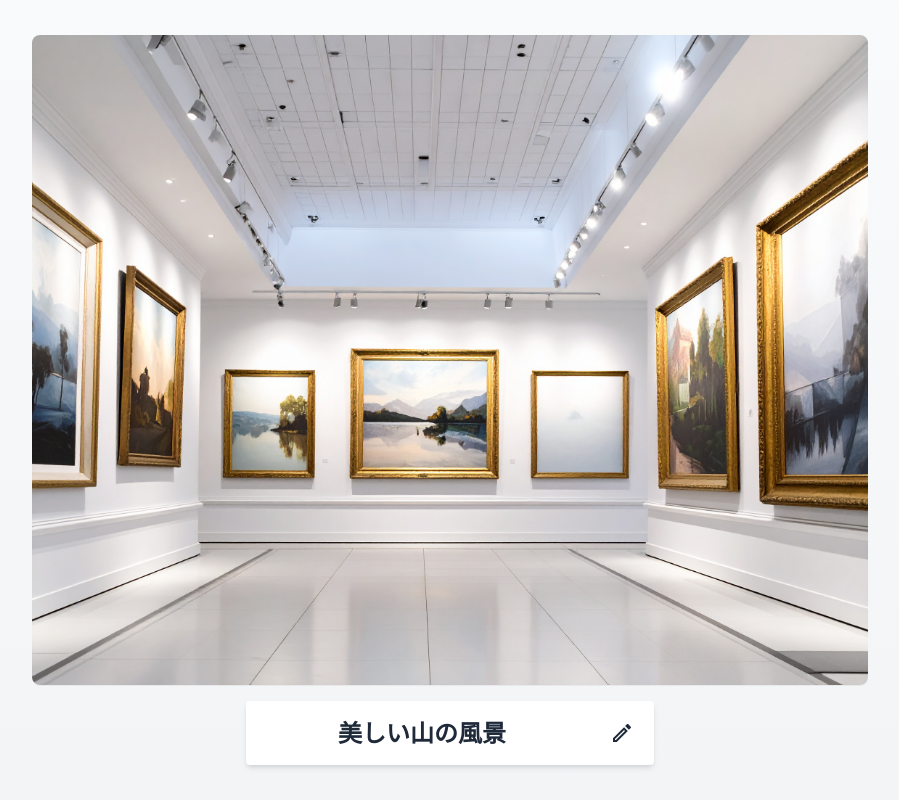
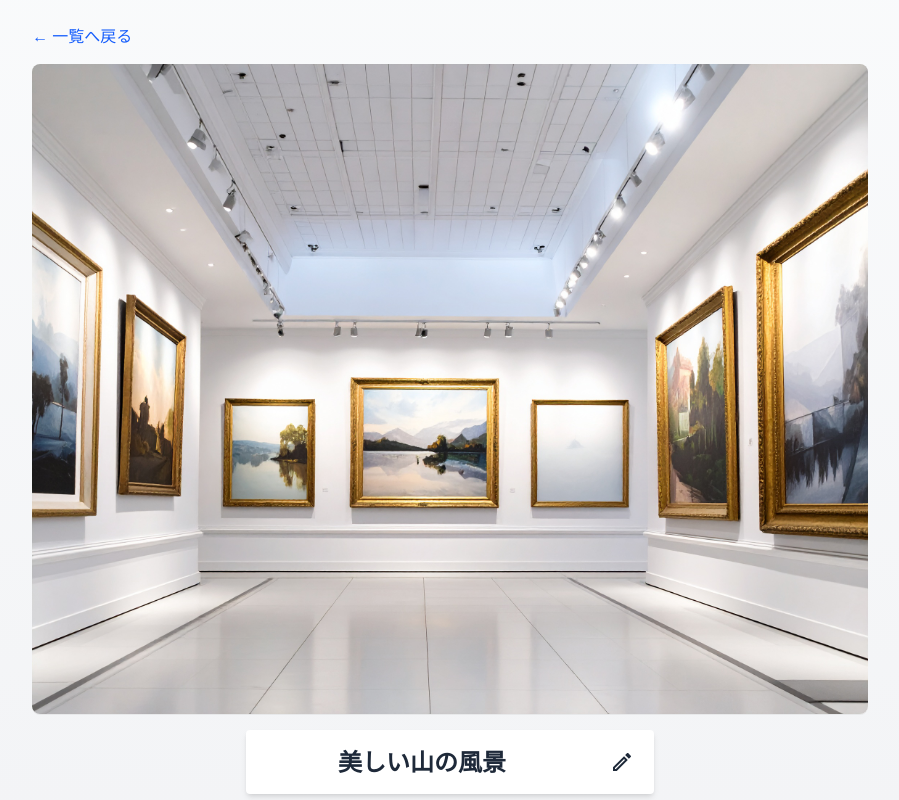
Before and after one commit to yui-szk/virtual-museum, a React (Vite) app in the folder app/frontend/: page /view in a window 1280 px wide. Shown: the whole page, without its empty margins (190-1089 px from the left). Built offline with nearby package versions, Linux system fonts and the light colour scheme.

Commit message:
add: back link for MuseumScreen

```diff
--- a/app/frontend/src/components/MuseumScreen.tsx
+++ b/app/frontend/src/components/MuseumScreen.tsx
@@ -37,6 +37,14 @@ const MuseumScreen = () => {
 
   return (
     <div className="min-h-screen max-h-screen bg-gradient-to-b from-gray-50 to-gray-100 flex flex-col">
+        <div className="w-full max-w-6xl mx-auto pt-6 px-4">
+          <a
+            href="/show"
+            className="text-blue-600 hover:underline font-medium flex items-center gap-1"
+          >
+            &larr; 一覧へ戻る
+          </a>
+        </div>
       <div className="flex-1 flex items-center justify-center p-4">
       <div className="w-full max-w-6xl flex flex-col h-full max-h-screen">
         <div className="flex-1 relative bg-white rounded-lg shadow-2xs overflow-hidden flex flex-col">
```
Lines whose indentation alone changed are shown as unchanged.
